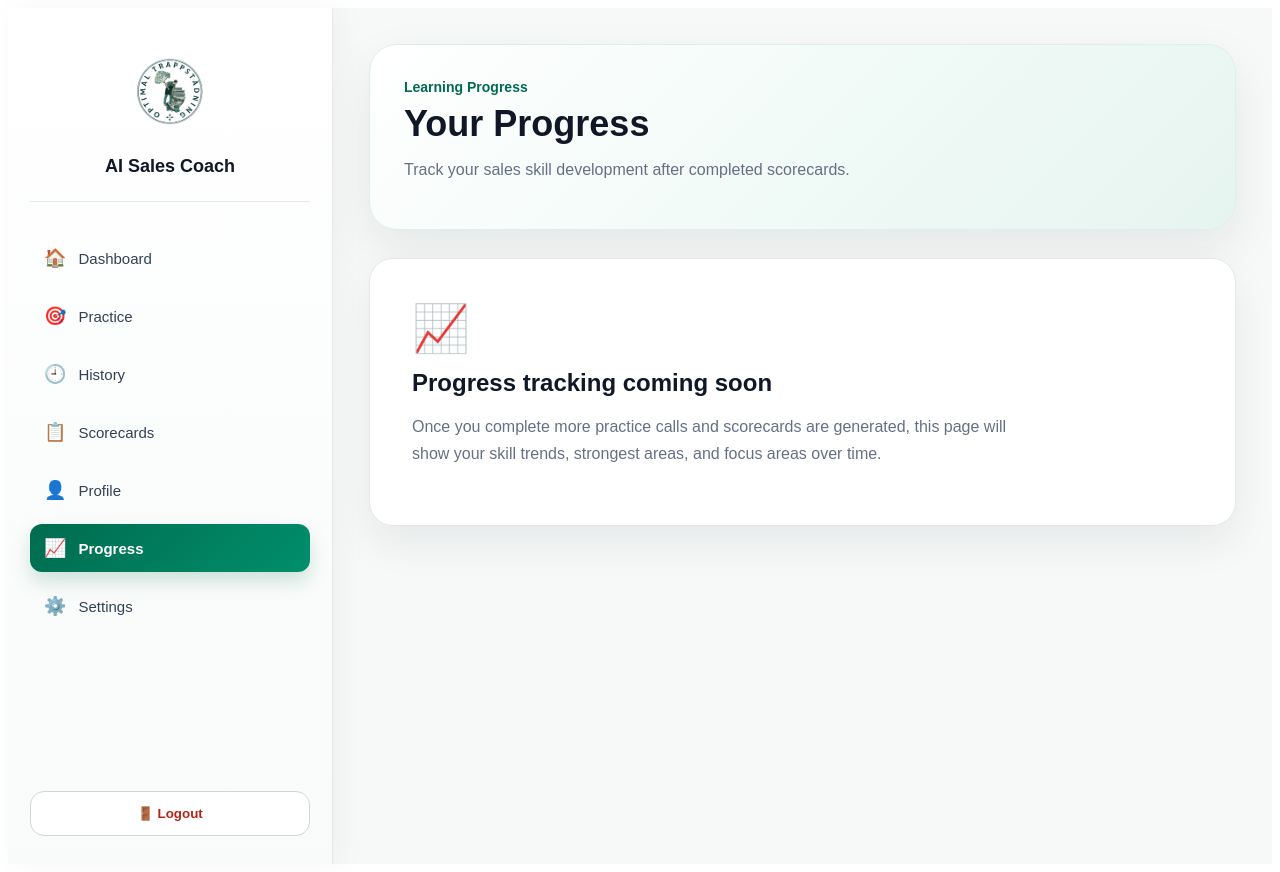
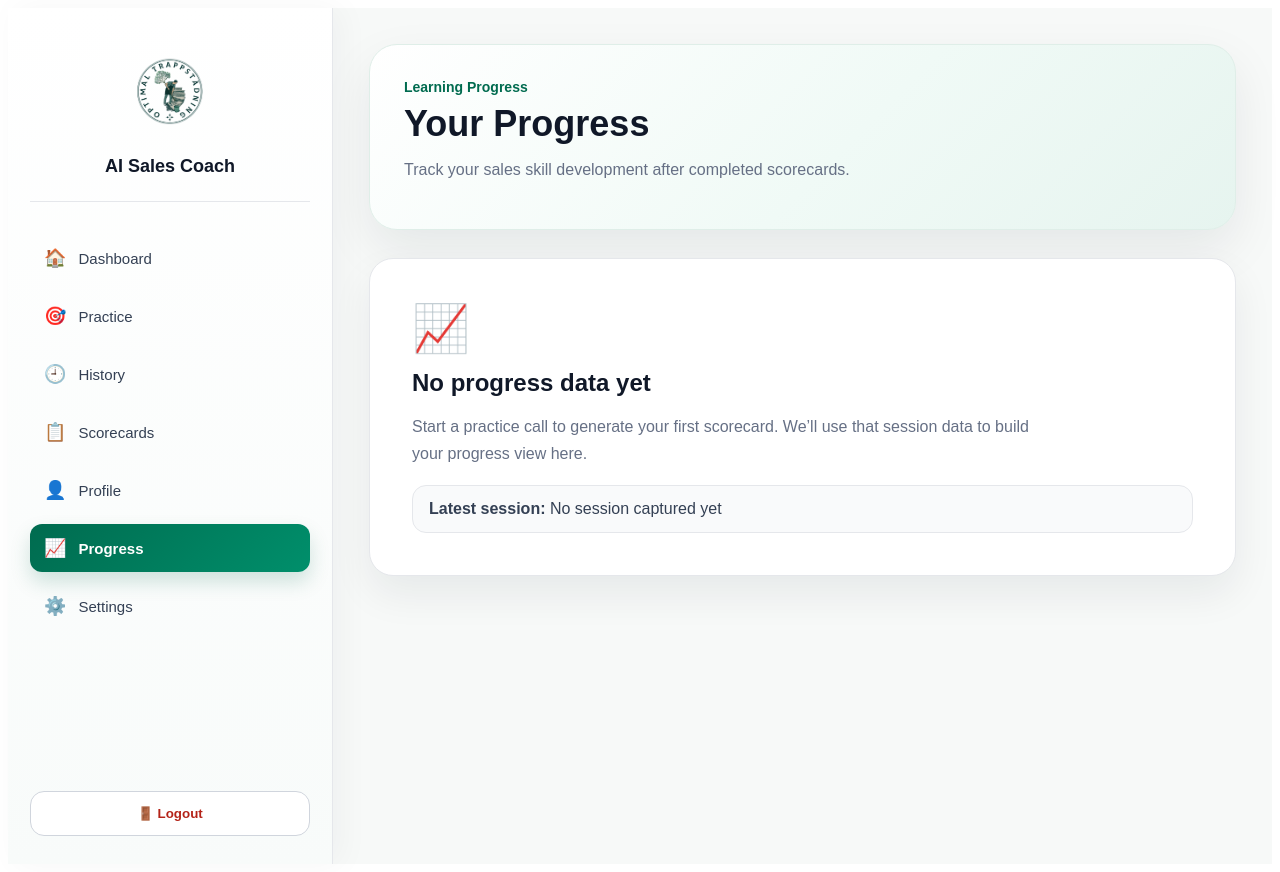
Before and after one commit to nidhi-ot/ai-sales-coach, a Next.js app in the folder frontend/: page /progress in a window 1280 px wide. Built offline with nearby package versions, Linux system fonts and the light colour scheme.

Commit message:
fix: refine profile and progress empty states

```diff
--- a/frontend/src/app/progress/page.tsx
+++ b/frontend/src/app/progress/page.tsx
@@ -1,8 +1,22 @@
 "use client";
 
+"use client";
+
+import { useEffect, useState } from "react";
 import AppShell from "../../components/AppShell";
 
 export default function ProgressPage() {
+  const [lastSessionId, setLastSessionId] = useState<string | null>(null);
+  const [hasProfileData, setHasProfileData] = useState(false);
+
+  useEffect(() => {
+    const repId = localStorage.getItem("rep_id");
+    const lastSession = localStorage.getItem("last_session_id");
+
+    setLastSessionId(lastSession);
+    setHasProfileData(Boolean(repId || lastSession));
+  }, []);
+
   return (
     <AppShell>
       <div style={{ maxWidth: "1000px", margin: "0 auto" }}>
@@ -18,14 +32,30 @@ export default function ProgressPage() {
           <div style={{ fontSize: "46px", marginBottom: "14px" }}>📈</div>
 
           <h2 style={{ margin: "0 0 8px", color: "#101828" }}>
-            Progress tracking coming soon
+            {hasProfileData
+              ? "Progress tracking will appear as scorecards complete"
+              : "No progress data yet"}
           </h2>
 
           <p style={{ color: "#667085", lineHeight: "1.7", maxWidth: "620px" }}>
-            Once you complete more practice calls and scorecards are generated,
-            this page will show your skill trends, strongest areas, and focus
-            areas over time.
+            {hasProfileData
+              ? "Once you complete more practice calls and scorecards are generated, this page will show your skill trends, strongest areas, and focus areas over time."
+              : "Start a practice call to generate your first scorecard. We’ll use that session data to build your progress view here."}
           </p>
+
+          <div
+            style={{
+              marginTop: "18px",
+              padding: "14px 16px",
+              borderRadius: "14px",
+              background: "#f9fafb",
+              border: "1px solid #e5e7eb",
+              color: "#344054",
+            }}
+          >
+            <strong>Latest session:</strong>{" "}
+            {lastSessionId ? lastSessionId : "No session captured yet"}
+          </div>
         </section>
       </div>
     </AppShell>
--- a/frontend/src/components/AppShell.tsx
+++ b/frontend/src/components/AppShell.tsx
@@ -11,12 +11,18 @@ export default function AppShell({
   const pathname = usePathname();
 
   function handleLogout() {
+    localStorage.removeItem("access_token");
+    localStorage.removeItem("user_id");
     localStorage.removeItem("rep_id");
     localStorage.removeItem("business_id");
     localStorage.removeItem("full_name");
+    localStorage.removeItem("email");
+    localStorage.removeItem("phone_number");
     localStorage.removeItem("role");
+    localStorage.removeItem("remember_me");
+    localStorage.removeItem("last_session_id");
 
-    router.push("/");;
+    router.push("/");
   }
 
   const navItems = [
```
Also changed, not shown: frontend/src/app/profile/page.tsx (+11 -1 lines).
